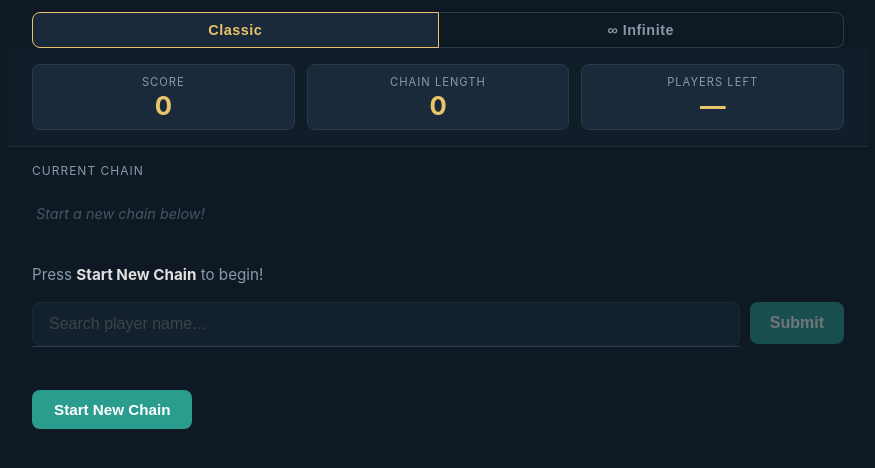
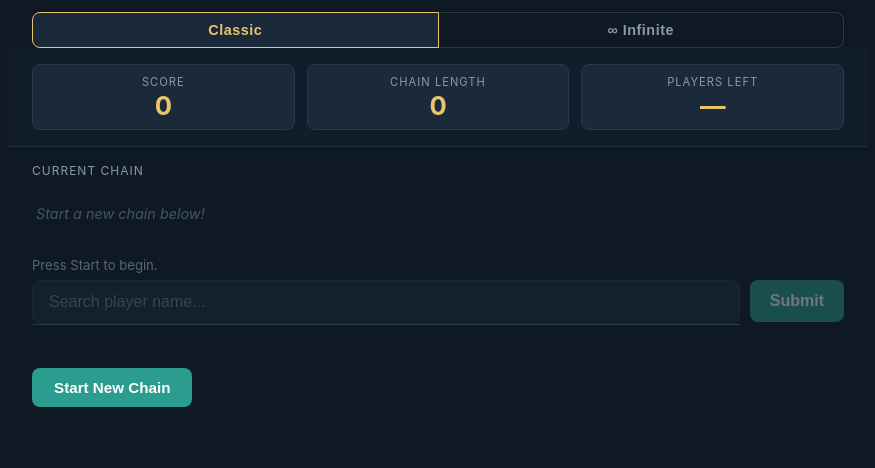
Before and after one commit to orion-hoch/fantasy-game-demo, a Flask app: page /chain in a window 1280 px wide. Shown: the part 71-539 px from the top of the page, without its empty margins (202-1077 px from the left). Run offline with Flask 3, Linux system fonts and the light colour scheme.

Commit message:
Add no-duplicates rule, last-player bonus, conflict groups, prompt fix
No duplicate players:
- usedPlayers set tracks every correctly guessed player per game
- Immediate client-side rejection with "already used" message
- used_players passed to backend so valid_count/examples exclude them
- Resets on new classic chain, carries over in infinite/teammate chains

Last player standing (1 player left):
- Backend returns last_player name when exactly 1 valid player remains
- Client awards +10 flat bonus on top of chain points
- Auto-starts teammate chain with that last player after 3s
- Applies in both Classic and Infinite modes

Conflict/redundancy groups:
- round_1 + top_10 (top-10 ⊂ round-1)
- team + division + afc_nfc (team implies both)
- division + afc_nfc (division implies conference)
- college + conference (college implies conference)
- get_chain_category now blocks all conflicting IDs when any group member is used

Prompt overlap fix:
- Prompt text shrunk to small hint below chain bar
- Shows only latest active link, not generic "fits all N links" text
- search-area gets z-index to prevent dropdown overlap

Co-Authored-By: Claude Sonnet 4.6 <noreply@anthropic.com>

```diff
--- a/app.py
+++ b/app.py
@@ -194,28 +194,35 @@ def chain_guess():
     if not player_guess or not chain:
         return jsonify({"error": "Missing player or chain"}), 400
 
+    used_players = set(data.get("used_players", []))
+
     conn = get_db()
-    valid_players = cc.get_players_for_chain(conn, chain)
+    valid_players = cc.get_players_for_chain(conn, chain) - used_players
     correct = player_guess in valid_players
     chain_length = len(chain)
 
     if correct:
-        # Remove the guessed player from the remaining pool and pick next category
         remaining = valid_players - {player_guess}
         exclude_ids = [link["id"] for link in chain]
         next_cat = None
-        if len(remaining) >= 1:
+        last_player = None
+
+        if len(remaining) == 1:
+            # Last player standing — return who they are for the bonus chain
+            last_player = next(iter(remaining))
+        elif len(remaining) >= 2:
             next_cat = cc.get_chain_category(conn, remaining, exclude_ids=exclude_ids)
+
         conn.close()
         return jsonify({
             "correct": True,
             "valid_count": len(remaining),
             "next_category": next_cat,
             "chain_length": chain_length,
+            "last_player": last_player,
             "examples": [],
         })
     else:
-        # Wrong answer: return per-link breakdown + examples
         link_results = cc.check_player_against_chain(conn, player_guess, chain)
         examples = sorted(list(valid_players))[:3]
         conn.close()
--- a/chain_categories.py
+++ b/chain_categories.py
@@ -465,6 +465,26 @@ CATEGORIES = [
 # Index for fast lookup
 _CAT_BY_ID = {c["id"]: c for c in CATEGORIES}
 
+# ── Conflict groups ──────────────────────────────────────────────────────────
+# Categories in the same group are redundant with each other (one implies the
+# other). If any member is already in the chain, exclude all others in the group.
+_CONFLICT_GROUPS = [
+    {"round_1", "top_10"},       # top-10 picks are all 1st round picks
+    {"team", "division"},         # knowing the team tells you the division
+    {"team", "afc_nfc"},          # knowing the team tells you AFC/NFC
+    {"division", "afc_nfc"},      # knowing the division tells you AFC/NFC
+    {"college", "conference"},    # knowing the college tells you the conference
+]
+
+
+def _expand_excluded(existing_ids):
+    """Expand a set of excluded IDs to also exclude conflicting categories."""
+    expanded = set(existing_ids)
+    for group in _CONFLICT_GROUPS:
+        if expanded & group:          # any member already excluded/used?
+            expanded |= group         # block all members of the group
+    return expanded
+
 
 def _format_label(cat, value):
     """Return the display label for a category with its value substituted."""
@@ -520,7 +540,7 @@ def get_chain_category(conn, current_players, exclude_ids=None):
     Only picks categories where the intersection with current_players >= 2.
     Returns a dict with id/value/label/valid_count, or None if none found.
     """
-    exclude_ids = set(exclude_ids or [])
+    exclude_ids = _expand_excluded(exclude_ids or [])
     candidates = [c for c in CATEGORIES if c["id"] not in exclude_ids]
     random.shuffle(candidates)
 
--- a/static/chain.css
+++ b/static/chain.css
@@ -180,27 +180,29 @@
     padding: 0 2px;
 }
 
-/* Prompt area */
+/* Prompt area — compact hint above the input, not a separate visual block */
 #prompt-area {
-    padding: 12px 24px 8px;
+    padding: 4px 24px 0;
 }
 
 #prompt-text {
-    font-size: 0.95rem;
-    color: #8899aa;
-    line-height: 1.5;
+    font-size: 0.82rem;
+    color: #556677;
+    line-height: 1.4;
 }
 
 #prompt-text strong {
-    color: #e0e0e0;
+    color: #8899aa;
 }
 
 /* Search area */
 #search-area {
     display: flex;
     gap: 10px;
-    padding: 8px 24px 12px;
+    padding: 6px 24px 12px;
     align-items: flex-start;
+    position: relative;
+    z-index: 10;
 }
 
 #search-wrapper {
--- a/static/chain.js
+++ b/static/chain.js
@@ -14,6 +14,7 @@
     let searchDebounce = null;
     let currentGuess = "";
     let gameMode = "classic"; // "classic" | "infinite"
+    let usedPlayers = new Set(); // players already guessed correctly this game
 
     // ── DOM references ────────────────────────────────────────────────────────
     const scoreEl = document.getElementById("score-display");
@@ -136,15 +137,15 @@
 
     function updatePrompt() {
         if (chain.length === 0) {
-            promptText.innerHTML = "Press <strong>Start New Chain</strong> to begin!";
+            promptText.textContent = "Press Start to begin.";
             return;
         }
+        const active = chain[chain.length - 1];
         if (chain.length === 1) {
-            promptText.innerHTML =
-                "Name a player who: <strong>" + escapeHtml(chain[0].label) + "</strong>";
+            promptText.innerHTML = "Name a player who <strong>" + escapeHtml(active.label) + "</strong>";
         } else {
             promptText.innerHTML =
-                "Name a player who fits <strong>all " + chain.length + " chain links</strong>.";
+                "Fits all " + chain.length + " links — latest: <strong>" + escapeHtml(active.label) + "</strong>";
         }
     }
 
@@ -162,6 +163,7 @@
         clearAdvanceTimer();
         clearFeedback();
         chain = [];
+        usedPlayers = new Set();
         setScore(0);
         setValidCount(0);
         setChainLength(0);
@@ -199,6 +201,7 @@
         newChainBtn.textContent = "Start New Chain";
         newChainBtn.onclick = window.startNewChain;
         chain = [];
+        usedPlayers = new Set(); // reset used players for a fresh classic chain
         renderChain();
         lockInput();
         promptText.innerHTML = "Loading next chain…";
@@ -268,12 +271,24 @@
     function doGuess(playerName) {
         if (inputLocked || chain.length === 0) return;
 
+        // Reject already-used players immediately
+        if (usedPlayers.has(playerName)) {
+            showFeedback("wrong", "&#x2717; <strong>" + escapeHtml(playerName) +
+                "</strong> has already been used this game!");
+            chainInput.value = "";
+            currentGuess = "";
+            closeSearchResults();
+            setTimeout(clearFeedback, 2000);
+            return;
+        }
+
         closeSearchResults();
         lockInput();
 
         const payload = {
             player: playerName,
             chain: chain.map(function (c) { return { id: c.id, value: c.value }; }),
+            used_players: Array.from(usedPlayers),
         };
 
         fetch("/api/chain/guess", {
@@ -293,12 +308,31 @@
 
     function handleGuessResult(playerName, data) {
         if (data.correct) {
+            usedPlayers.add(playerName);
             const pts = data.chain_length;
             setScore(score + pts);
             showPointsFlash(pts);
 
-            if (!data.next_category) {
-                // Chain ended gracefully (no more valid categories)
+            if (data.last_player) {
+                // Exactly 1 player left in the pool — bonus + start teammate chain
+                const BONUS = 10;
+                setScore(score + BONUS);
+                showFeedback(
+                    "correct",
+                    "&#x2713; Correct! +" + pts + " pts — " +
+                    "&#x1F3C6; Last player standing bonus! +" + BONUS + " pts! " +
+                    "Next chain: teammates of <strong>" + escapeHtml(data.last_player) + "</strong>"
+                );
+                setValidCount(1);
+                gameActive = false;
+                advanceTimer = setTimeout(function () {
+                    startTeammateChain(data.last_player);
+                }, 3000);
+                newChainBtn.textContent = "Continue with " + escapeHtml(data.last_player) + "'s teammates →";
+                newChainBtn.onclick = function () { startTeammateChain(data.last_player); };
+                newChainBtn.classList.remove("hidden");
+            } else if (!data.next_category) {
+                // No more valid categories (chain exhausted)
                 showFeedback(
                     "correct",
                     "&#x2713; Correct! +" + pts + " point" + (pts !== 1 ? "s" : "") +
@@ -306,18 +340,18 @@
                 );
                 setValidCount(data.valid_count);
                 gameActive = false;
+                newChainBtn.textContent = "Start New Chain";
+                newChainBtn.onclick = window.startNewChain;
                 newChainBtn.classList.remove("hidden");
             } else {
                 showFeedback(
                     "correct",
                     "&#x2713; Correct! +" + pts + " point" + (pts !== 1 ? "s" : "") + " — chain grows!"
                 );
-                // Add the next category to the chain
                 chain.push(data.next_category);
                 setValidCount(data.next_category.valid_count);
                 renderChain();
                 updatePrompt();
-                // Brief pause then unlock
                 setTimeout(function () {
                     clearFeedback();
                     unlockInput();
```
